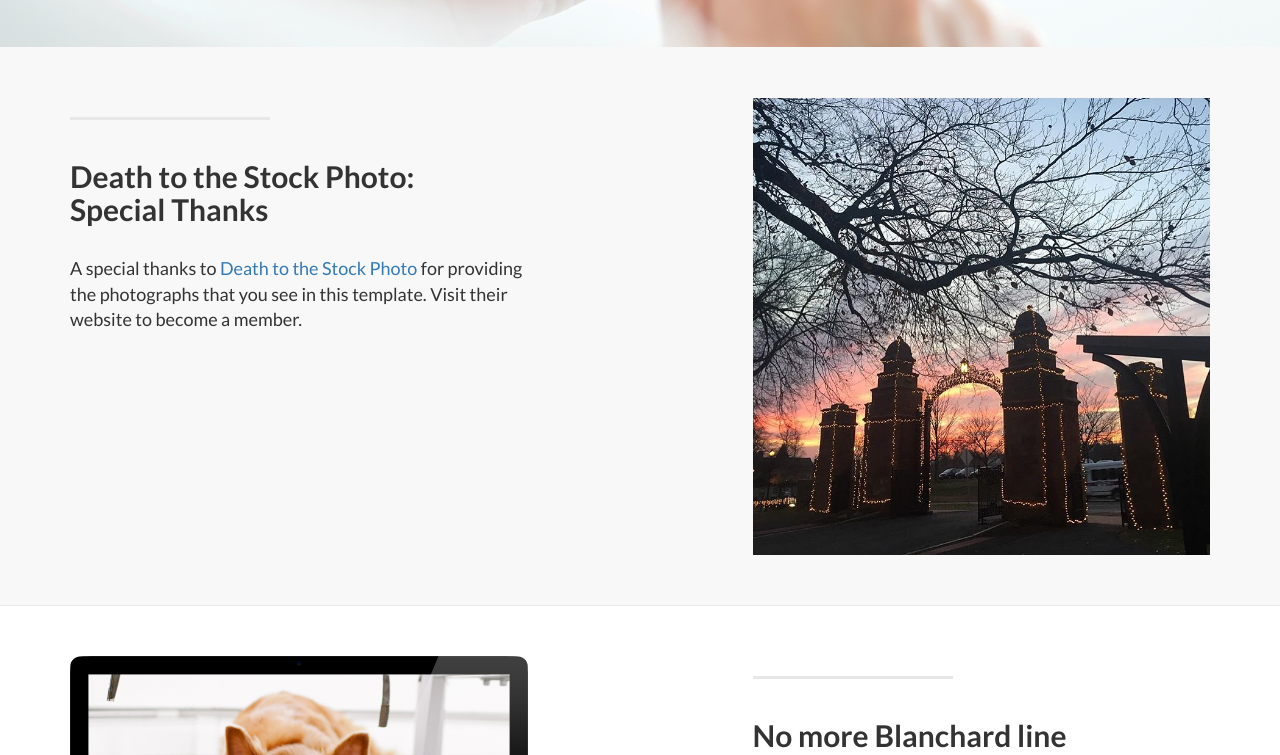
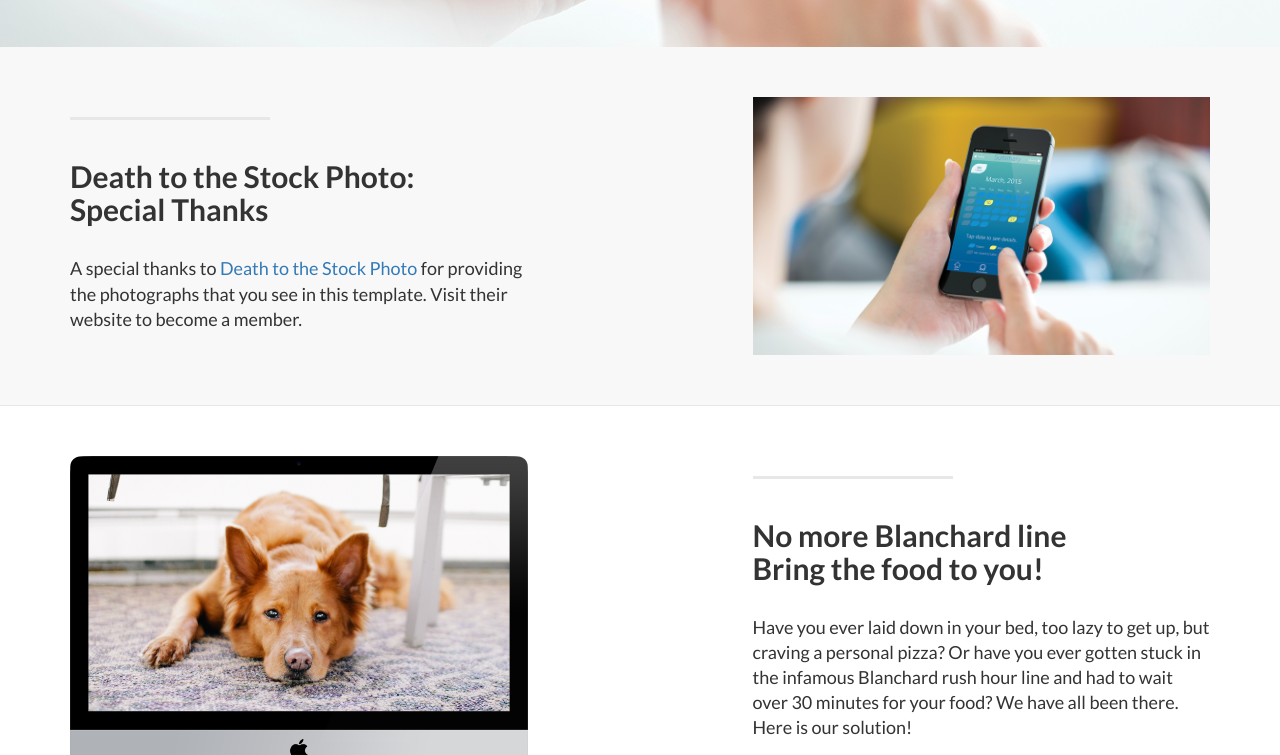
Before and after one commit to cardosel/Moho2Go, a plain HTML site: page index.html in a window 1280 px wide. Shown: the part 730-1485 px from the top of the page. Drawn offline with Linux system fonts and the light colour scheme.

Commit message:
Update index.html

```diff
--- a/index.html
+++ b/index.html
@@ -139,7 +139,7 @@
                     <p class="lead">A special thanks to <a target="_blank" href="http://join.deathtothestockphoto.com/">Death to the Stock Photo</a> for providing the photographs that you see in this template. Visit their website to become a member.</p>
                 </div>
                 <div class="col-lg-5 col-lg-offset-2 col-sm-6">
-                    <img class="img-responsive" src="img/mhc.jpg" alt="">
+                    <img class="img-responsive" src="img/ordering.jpg" alt="">
                 </div>
             </div>
 
```
